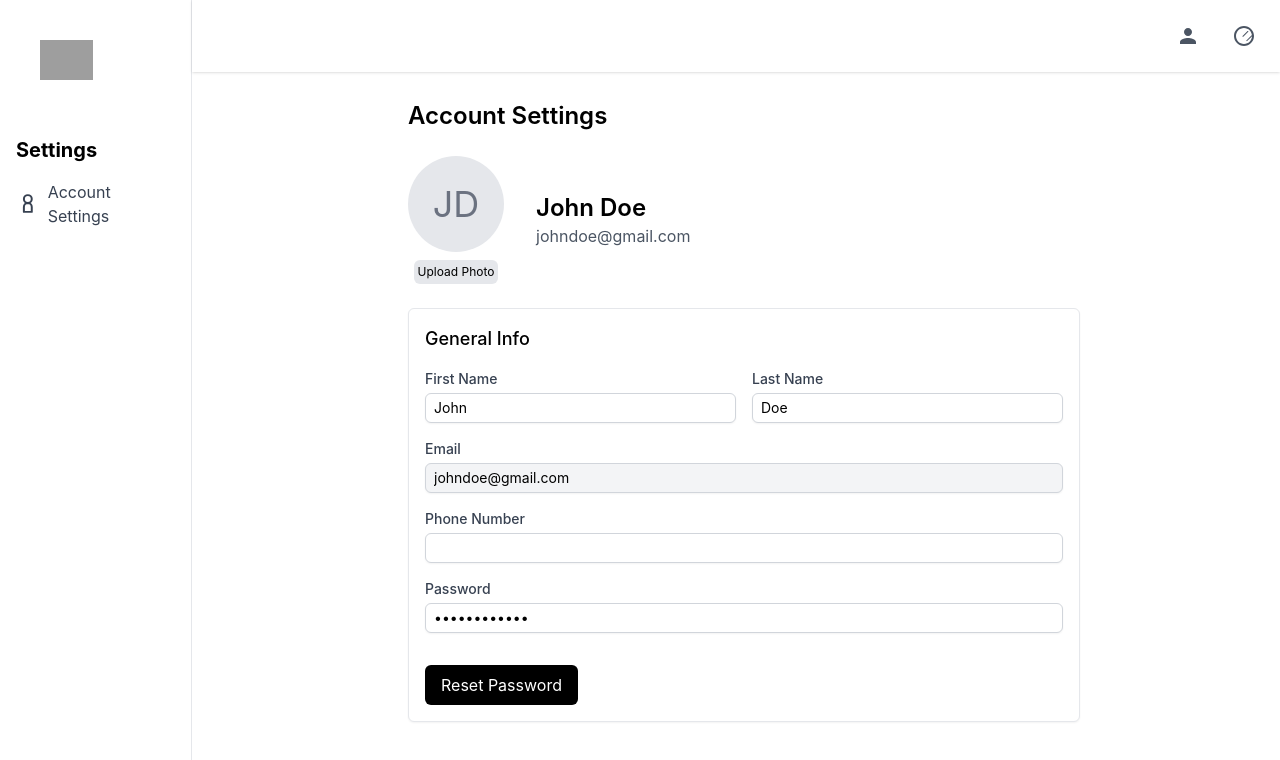
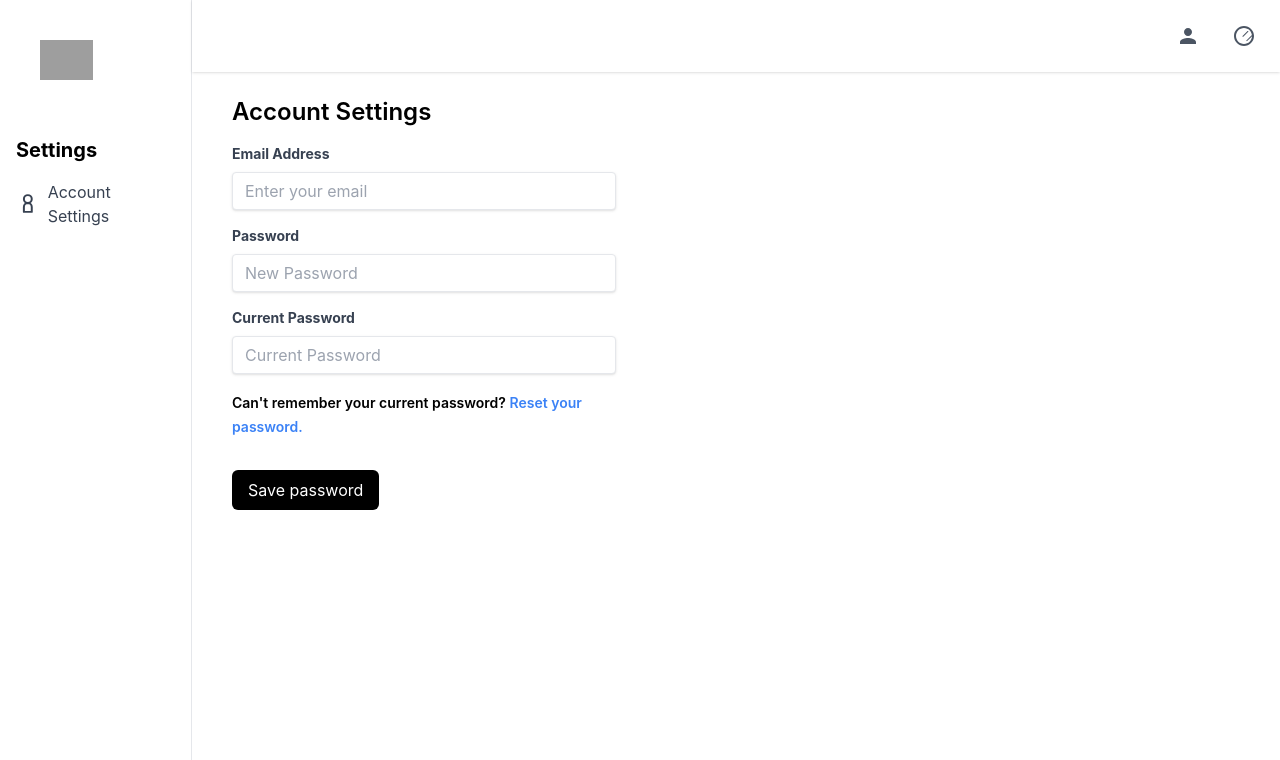
Before and after one commit to shendrie22/UI_of_settings, a React (Create React App) app: page / in a window 1280 px wide. Shown: the top 760 px of the page. Built offline with nearby package versions, Linux system fonts and the light colour scheme; grey boxes are pictures that could not be loaded.

Commit message:
have changes of info and changepass

```diff
--- a/src/Acc-set/changepass.jsx
+++ b/src/Acc-set/changepass.jsx
@@ -2,14 +2,48 @@ import React from 'react';
 
 const ChangePass = () => {
   return (
-    <div className="min-h-screen flex">
+    <div className="flex">
       {/* Sidebar */}
-      <div className="bg-white w-1/4 border-r border-gray-300 p-6">
-        <h2 className="text-xl font-semibold mb-4">Settings</h2>
+      <div className="w-48 h-screen bg-white border-r">
+        <div className="p-10">
+          <img src="/path-to-your-logo.png" alt="Logo" className="h-10 w-auto" />
+        </div>
+        <div className="p-4">
+          <h2 className="text-xl font-bold mb-4">Settings</h2>
           <ul>
-          <li className="text-black">Account Settings</li>
+            <li className="mb-2">
+              <a href="#account-settings" className="flex items-center text-gray-700 hover:text-gray-900">
+                <svg className="h-6 w-6 mr-2" fill="none" stroke="currentColor" viewBox="0 0 24 24" xmlns="http://www.w3.org/2000/svg">
+                  <path strokeLinecap="round" strokeLinejoin="round" strokeWidth="2" d="M12 11c2.21 0 4-1.79 4-4S14.21 3 12 3 8 4.79 8 7s1.79 4 4 4zm0 0c-2.21 0-4 1.79-4 4v5h8v-5c0-2.21-1.79-4-4-4z"></path>
+                </svg>
+                Account Settings
+              </a>
+            </li>
           </ul>
         </div>
+      </div>
+
+      <div className="flex-1 flex flex-col">
+        {/* Header */}
+        <header className="flex justify-between items-center p-4 bg-white shadow">
+          {/* Left side - Empty div to balance the layout */}
+          <div className="flex-1"></div>
+
+          {/* Right side - User profile and settings icons */}
+          <div className="flex items-center space-x-4">
+            <button className="p-2 rounded-full hover:bg-gray-100 focus:outline-none focus:ring-2 focus:ring-blue-500">
+              <svg className="h-6 w-6 text-gray-600" fill="currentColor" viewBox="0 0 24 24">
+                <path d="M12 12c2.21 0 4-1.79 4-4S14.21 4 12 4 8 5.79 8 8s1.79 4 4 4zm0 2c-2.67 0-8 1.34-8 4v2h16v-2c0-2.66-5.33-4-8-4z" />
+              </svg>
+            </button>
+            <button className="p-2 rounded-full hover:bg-gray-100 focus:outline-none focus:ring-2 focus:ring-blue-500">
+              <svg className="h-6 w-6 text-gray-600" fill="currentColor" viewBox="0 0 24 24">
+                <path d="M12 2C6.48 2 2 6.48 2 12s4.48 10 10 10 10-4.48 10-10S17.52 2 12 2zm0 18c-4.41 0-8-3.59-8-8s3.59-8 8-8 8 3.59 8 8-3.59 8-8 8z" />
+                <path d="M16.24 7.76l-4.95 4.95c-.2.2-.51.2-.71 0s-.2-.51 0-.71l4.95-4.95c.2-.2.51-.2.71 0s.2.51 0 .71zM15.12 17.12c-.2.2-.51.2-.71 0s-.2-.51 0-.71l4.95-4.95c.2-.2.51-.2.71 0s.2.51 0 .71l-4.95 4.95z" />
+              </svg>
+            </button>
+          </div>
+        </header>
 
         {/* Main Content */}
         <div className="flex-1 p-6 ml-4">
@@ -70,6 +104,7 @@ const ChangePass = () => {
           </div>
         </div>
       </div>
+    </div>
   );
 };
 
--- a/src/Acc-set/information.jsx
+++ b/src/Acc-set/information.jsx
@@ -60,8 +60,8 @@ const Information = () => {
         </header>
 
         {/* Main Content */}
-        <div className="flex-1 p-7 ml-4">
-          <div className="max-w-2xl mx-auto">
+        <div className="flex-1 p-6 ml-4">
+          <div className="max-w-lg"> {/* Changed from max-w-sm to max-w-lg */}
             <h2 className="text-2xl font-semibold mb-6">Account Settings</h2>
             <div className="flex items-center space-x-8 mb-6">
               <div className="flex flex-col items-center">
@@ -90,7 +90,7 @@ const Information = () => {
                       type="text"
                       value={firstName}
                       onChange={(e) => setFirstName(e.target.value)}
-                      className="mt-1 block w-full px-2 py-1 border border-gray-300 rounded-md shadow-sm focus:outline-none focus:ring-indigo-500 focus:border-indigo-500 sm:text-sm"
+                      className="mt-1 block w-full px-4 py-2 border border-gray-300 rounded-md shadow-sm focus:outline-none focus:ring-indigo-500 focus:border-indigo-500 sm:text-sm"
                     />
                   </div>
                   <div className="flex-1">
@@ -99,7 +99,7 @@ const Information = () => {
                       type="text"
                       value={lastName}
                       onChange={(e) => setLastName(e.target.value)}
-                      className="mt-1 block w-full px-2 py-1 border border-gray-300 rounded-md shadow-sm focus:outline-none focus:ring-indigo-500 focus:border-indigo-500 sm:text-sm"
+                      className="mt-1 block w-full px-4 py-2 border border-gray-300 rounded-md shadow-sm focus:outline-none focus:ring-indigo-500 focus:border-indigo-500 sm:text-sm"
                     />
                   </div>
                 </div>
@@ -109,7 +109,7 @@ const Information = () => {
                     type="email"
                     value={email}
                     readOnly
-                    className="mt-1 block w-full px-2 py-1 border border-gray-300 rounded-md shadow-sm bg-gray-100 focus:outline-none focus:ring-indigo-500 focus:border-indigo-500 sm:text-sm"
+                    className="mt-1 block w-full px-4 py-2 border border-gray-300 rounded-md shadow-sm bg-gray-100 focus:outline-none focus:ring-indigo-500 focus:border-indigo-500 sm:text-sm"
                   />
                 </div>
                 <div>
@@ -118,7 +118,7 @@ const Information = () => {
                     type="tel"
                     value={phoneNumber}
                     onChange={(e) => setPhoneNumber(e.target.value)}
-                    className="mt-1 block w-full px-2 py-1 border border-gray-300 rounded-md shadow-sm focus:outline-none focus:ring-indigo-500 focus:border-indigo-500 sm:text-sm"
+                    className="mt-1 block w-full px-4 py-2 border border-gray-300 rounded-md shadow-sm focus:outline-none focus:ring-indigo-500 focus:border-indigo-500 sm:text-sm"
                   />
                 </div>
                 <div>
@@ -127,7 +127,7 @@ const Information = () => {
                     type="password"
                     value={password}
                     onChange={(e) => setPassword(e.target.value)}
-                    className="mt-1 block w-full px-2 py-1 border border-gray-300 rounded-md shadow-sm focus:outline-none focus:ring-indigo-500 focus:border-indigo-500 sm:text-sm"
+                    className="mt-1 block w-full px-4 py-2 border border-gray-300 rounded-md shadow-sm focus:outline-none focus:ring-indigo-500 focus:border-indigo-500 sm:text-sm"
                   />
                 </div>
                 <div>
--- a/src/index.js
+++ b/src/index.js
@@ -1,16 +1,16 @@
 import React from 'react';
 import ReactDOM from 'react-dom';
 import './index.css';
-import Information from './Acc-set/information';
-// import ChangePass from './Acc-set/changepass';
+// import Information from './Acc-set/information';
+import ChangePass from './Acc-set/changepass';
 import reportWebVitals from './reportWebVitals';
-import Sidebar from './Acc-set/sidebar';
+// import Sidebar from './Acc-set/sidebar';
 
 ReactDOM.render(
   <React.StrictMode>
-    <Information />
+    {/* <Information /> */}
     {/* <Sidebar /> */}
-    {/* <ChangePass /> */}
+    <ChangePass />
 
   </React.StrictMode>,
   document.getElementById('root')
```
Lines whose indentation alone changed are shown as unchanged.
